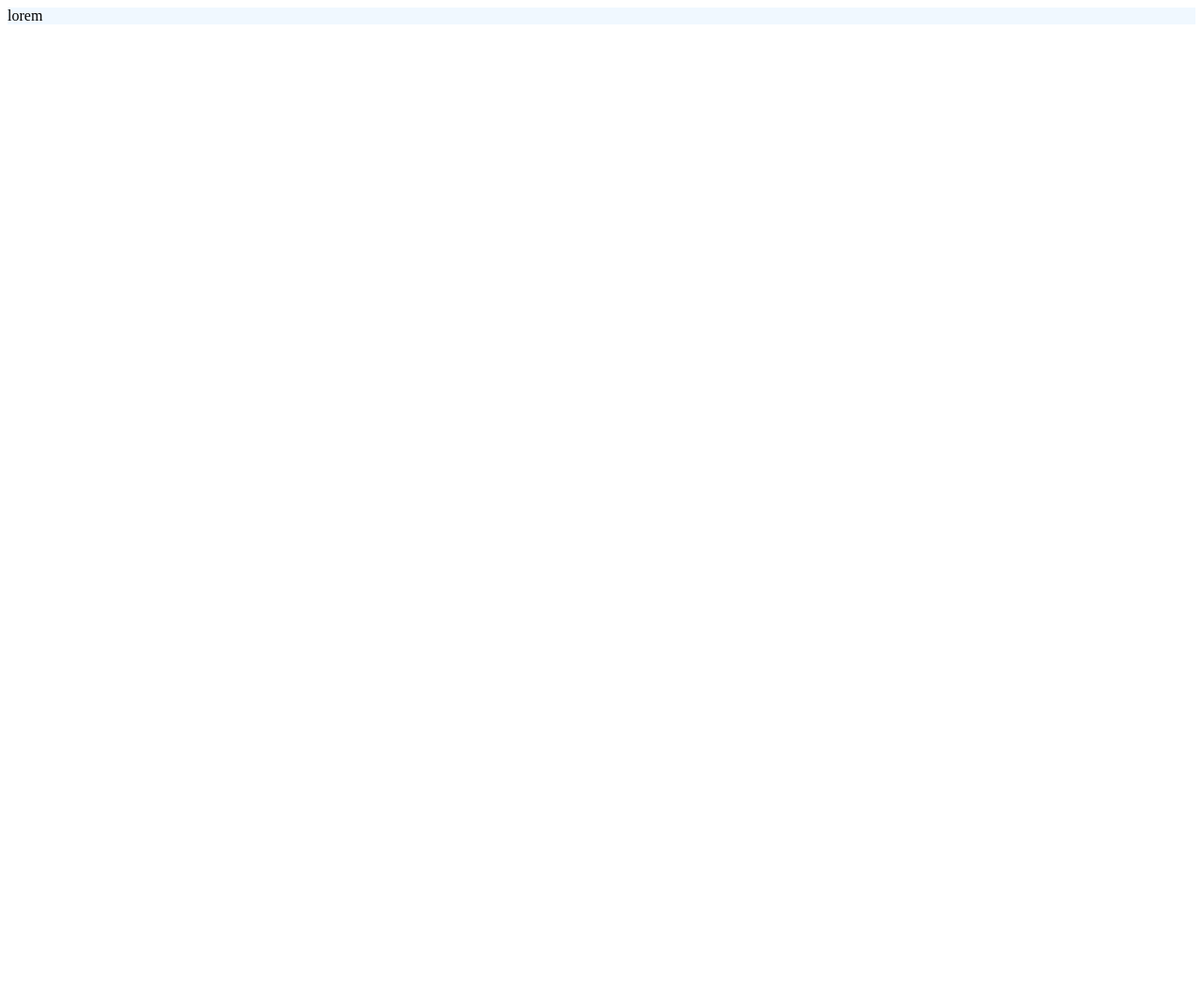
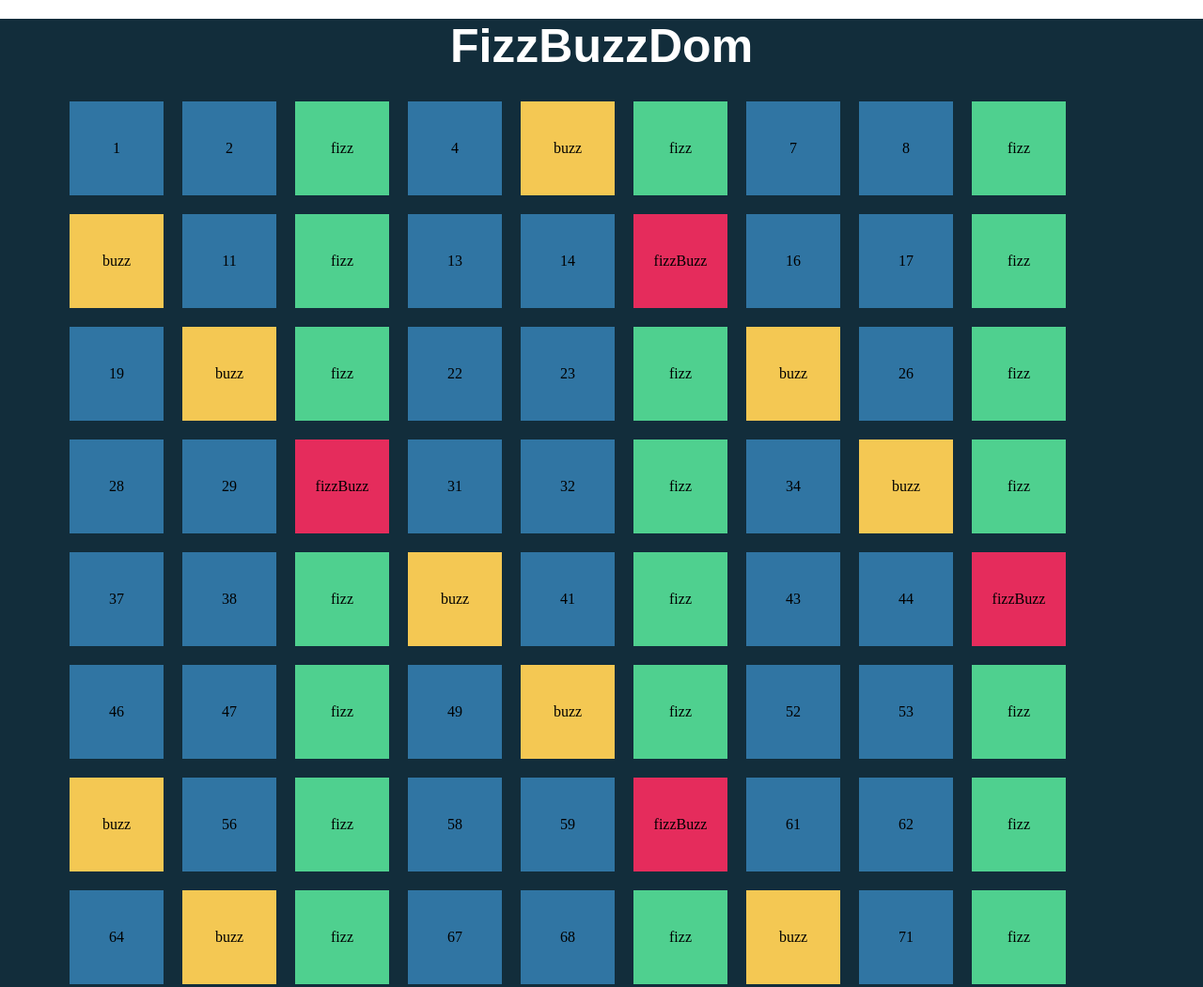
Before and after one commit to amalialorena/js-fizzbuzzdom, a plain HTML site: page index.html in a window 1280 px wide. Shown: the top 1051 px of the page at 94% size. Before the commit the page ends 800 px from the top, so only its background shows below. Drawn offline with Linux system fonts and the light colour scheme.

Commit message:
fizzBuzz in page

```diff
--- a/css/style.css
+++ b/css/style.css
@@ -1,3 +1,45 @@
+*{
+    padding: 0;
+    margin: 0;
+    box-sizing: border-box;
+}
+
+.page-content {
+    text-align: center;
+    background-color: #122d3b;
+}
+
+h1 {
+    margin: 20px 0;
+    color:white;
+    font-family: Arial, Helvetica, sans-serif;
+    font-size: 50px;
+}
+
 #container {
-    background-color: aliceblue;
+    width: 90%;
+    margin: auto;
+    display: flex;
+    flex-wrap: wrap;
 }
+
+.square {
+    width: 100px;
+    height: 100px;
+    background-color: #3075a3;
+    margin: 10px;
+    text-align: center;
+    line-height: 100px;
+}
+
+.fizz {
+    background-color: #4fd08f;
+}
+
+.buzz {
+    background-color: #f4c853;
+}
+
+.fizzBuzz {
+    background-color: #e52c5c;
+}
--- a/index.html
+++ b/index.html
@@ -8,7 +8,10 @@
     <title>FizzBuzz</title>
 </head>
 <body>
-    <div id="container">lorem</div>
+    <div class="page-content">
+        <h1>FizzBuzzDom</h1>
+        <div id="container"></div>
+    </div>
 
     <script href="text/javascript" src="js/myscript.js"></script>
 </body>
--- a/js/myscript.js
+++ b/js/myscript.js
@@ -1,44 +1,31 @@
 // Scrivi un programma che esegua un ciclo da 1 a 100
 // e a ogni iterazione appenda un elemento html al container con uno stile differente a seconda del valore dell’indice
-
-
-
-
 // per i multipli di 3,
 // per i multipli di 5
-// e per i valori che sono sia multipli di 3 che di 5.
-
-
-
-
-
+// e per i valori che sono sia multipli di 3 che di 5
 // Prima di partire a scrivere codice poniamoci qualche domanda:
 // Come faccio a sapere se un numero è divisibile per?
-
-// let fizz = i % 3 == 0;
-// let buzz = i % 5 == 0;
-// let fizzBuzz = i % 3 == 0 && i % 3 == 0;
-
-
 // Come creare nuovi elementi html e appenderli al container?
 
-// let container = document.getElementById("container");
-// let square = document.createElement("div");
-// square.classList.add = ("square");
-// square.append(i);
-// container.append(square);
-
+let container = document.getElementById("container");
 
 for(let i = 1; i <= 100; i++ ) {
 
+    let square = document.createElement("div");
+    square.classList.add("square");
+    container.append(square);
+
     if (i % 3 == 0 && i % 5 == 0) {
-        console.log("fizzBuzz");
+        square.classList.add("fizzBuzz");
+        square.append("fizzBuzz");
     } else if (i % 3 == 0) {
-        console.log("fizz");
-    } else if (i % 5 == 0 )
-        console.log("buzz");
-    else {
-        console.log(i)
+        square.classList.add("fizz");
+        square.append("fizz");
+    } else if (i % 5 == 0 ) {
+        square.classList.add("buzz");
+        square.append("buzz");
+    } else {
+        container.append(square);
+        square.append(i)
     }
-
 }
```
